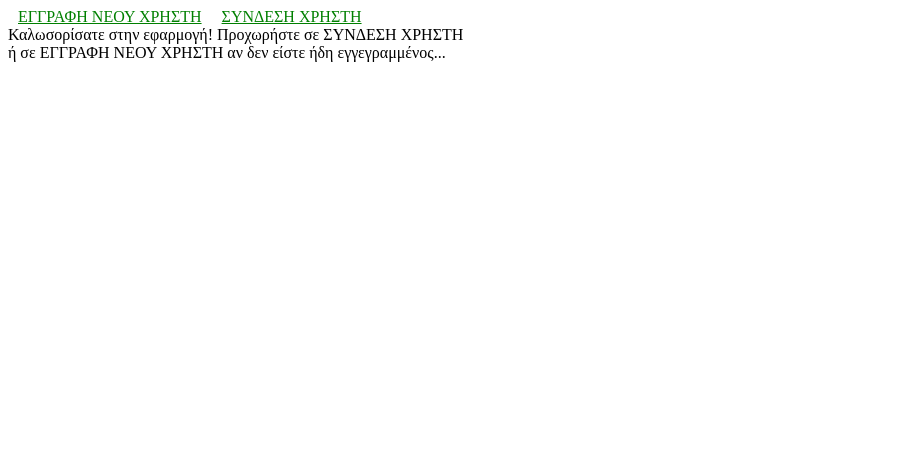
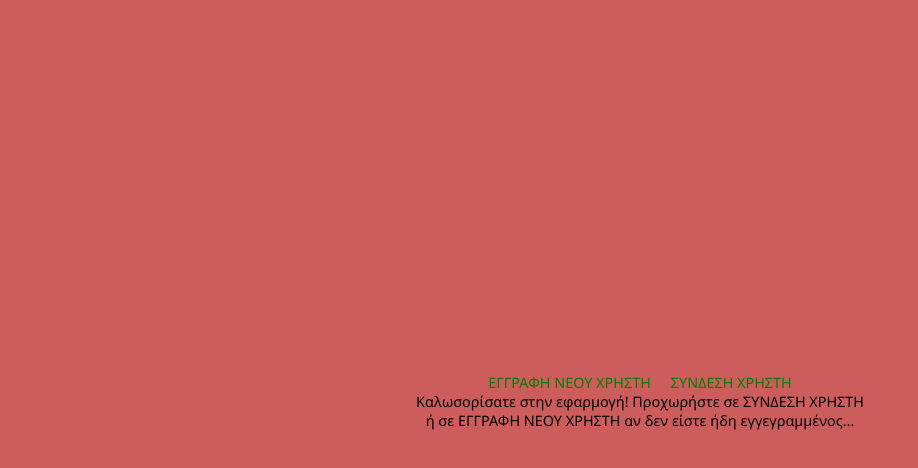
Before and after one commit to GiannisClipper/payments_web, a React (Create React App) app: page / in a window 1280 px wide. Shown: the top 468 px of the page, without its empty margins (0-918 px from the left). Built offline with nearby package versions, Linux system fonts and the light colour scheme.

Commit message:
Working on modals

```diff
--- a/src/auth/components/buttons.jsx
+++ b/src/auth/components/buttons.jsx
@@ -5,7 +5,6 @@ import { LABELS } from '../constants.js';
 // --- --- --- --- --- --- --- --- ---
 
 export const ButtonSignup = ({auth, data, allowRequest, isLoading, onRequest}) => (
-
     <button
         onClick={() => onRequest(auth, data)}
         disabled={!allowRequest}
@@ -16,7 +15,6 @@ export const ButtonSignup = ({auth, data, allowRequest, isLoading, onRequest}) =
 )
 
 export const ButtonSignin = ({auth, data, allowRequest, isLoading, onRequest}) => (
-
     <button
         onClick={() => onRequest(auth, data)}
         disabled={!allowRequest}
--- a/src/core/components/groups.jsx
+++ b/src/core/components/groups.jsx
@@ -44,7 +44,7 @@ export const GroupInputId = ({namespace}) => (
 
 export const GroupFormButtons = props => {
     return (
-        <div>
+        <div className='section section_buttons'>
             <MappedButtonSelectCreate {...props} />
             <MappedButtonSelectRetrieve {...props} />
             <MappedButtonCloseForm {...props} />
@@ -72,7 +72,7 @@ export const GroupCreateButtons = props => {
 
 export const GroupUpdateButtons = props => {
     return (
-        <div>
+        <div className='section section_buttons'>
             <MappedButtonRequestUpdate {...props} />
             <MappedButtonCloseMode {...props} />
         </div>
@@ -81,7 +81,7 @@ export const GroupUpdateButtons = props => {
 
 export const GroupRetrieveButtons = props => {
     return (
-        <div>
+        <div className='section section_buttons'>
             <MappedButtonRequestRetrieve {...props} />
             <MappedButtonCloseMode {...props} />
         </div>
@@ -90,7 +90,7 @@ export const GroupRetrieveButtons = props => {
 
 export const GroupDeleteButtons = props => {
     return (
-        <div>
+        <div className='section section_buttons'>
             <MappedButtonRequestDelete {...props} />
             <MappedButtonCloseMode {...props} />
         </div>
--- a/src/core/components/sections.jsx
+++ b/src/core/components/sections.jsx
@@ -69,7 +69,8 @@ export const SectionRelated = ({namespace, items, onSelect}) => {
     let key = 0;
 
     return (
-        <div className='section section_related'>
+        <div className='modal containerH'>
+            <div className='section section_related containerV'>
                 <ul>
                     {items.order.map(id => (
                         <li key={id} onClick={() => onSelect(id)}>
@@ -81,5 +82,6 @@ export const SectionRelated = ({namespace, items, onSelect}) => {
                 </ul>
                 <MappedButtonCloseRelated {...{namespace}} />
             </div>
+        </div>
     )
 }
--- a/src/index.js
+++ b/src/index.js
@@ -8,7 +8,7 @@ import thunk from "redux-thunk";
 import rootReducer from "./root/reducers.js";
 import { MappedApp } from "./root/containers/app.js";
 
-// import "./styles.css";
+import "./static/styles.css";
 
 let store = createStore(
     rootReducer,
--- a/src/root/components/App.jsx
+++ b/src/root/components/App.jsx
@@ -1,8 +1,8 @@
 import React from 'react';
 
-import { BrowserRouter, Switch, Route } from 'react-router-dom';
+import { BrowserRouter, Switch, Route, Redirect } from 'react-router-dom';
 
-import { NavBar } from './NavBar.jsx';
+import { MappedNav } from '../containers/nav.js';
 
 import { MappedFormSignup, MappedFormSignin, MappedFormSignout } from '../../auth/containers/forms.js';
 
@@ -31,16 +31,18 @@ const App = ({auth}) => {
 
 	return (
 		<BrowserRouter>
-
-			<NavBar auth={auth} />
-
+            <div className='containerH'>
+			<div className='containerV'>
+			<div className='main'>
 			{auth.token.key?(
 				<Switch>
+					<Route exact path='/' component={MappedNav} />
 					<Route path='/users' component={MappedFormUsers} />
 					<Route path='/funds' component={MappedFormFunds} />
 					<Route path='/genres' component={MappedFormGenres} />
 					<Route path='/payments' component={MappedFormPayments} />
 					<Route path='/signout' component={MappedFormSignout} />
+					<Route render={() => (<Redirect to={{pathname: '/'}} />)} />
 				</Switch>
 
 			):(
@@ -48,6 +50,7 @@ const App = ({auth}) => {
 				<Switch>
 					<Route path='/signup' component={MappedFormSignup} />
 					<Route path='/signin' component={MappedFormSignin} />
+					<Route path='/' component={MappedNav} />
 				</Switch>
 				<div className='welcome'>
 					{welcome.map(x => (
@@ -57,7 +60,9 @@ const App = ({auth}) => {
 				</div>
 				</>
 			)}
-
+			</div>
+			</div>
+			</div>
 		</BrowserRouter>
 	)
 }
--- a/src/root/components/NavBar.jsx
+++ b/src/root/components/Nav.jsx
@@ -4,7 +4,7 @@ import { NavLink } from 'react-router-dom';
 
 import { LABELS } from '../constants.js';
 
-export const NavBar = ({auth}) => {
+export const Nav = ({auth}) => {
 	return (
 		auth.token.key?(
 			<div>
--- /dev/null
+++ b/src/root/containers/nav.js
@@ -0,0 +1,11 @@
+import { connect } from 'react-redux';
+
+import { Nav } from '../components/Nav.jsx';
+
+import { NAMESPACE } from '../../auth/constants.js';
+
+export const MappedNav = connect(
+    state => ({
+        auth: state[NAMESPACE],
+    }),
+)(Nav);
--- /dev/null
+++ b/src/static/styles.css
@@ -0,0 +1,135 @@
+/* generic */
+
+* {
+	box-sizing: border-box;
+    margin: 0;
+    outline: inherit;
+	border: none;
+   	padding: 0;
+ 	background: none;
+	color: inherit;
+	font: inherit;
+	text-decoration: none;
+	list-style-type: none;
+}
+
+a, button {
+	cursor: pointer;
+}
+
+/* body, containers, header, main, footer */
+
+body {
+	--color-body: rgb(205, 92, 92);
+	--color-back: rgb( 0, 220, 220);
+	--color-form:  rgb(0, 206, 209);
+    --color-form-darker: rgb(70, 130, 180);
+    --color-form-lighter: rgb(176, 224, 230);
+	--color-menu: rgb(0, 139, 139);
+
+    background-color: var(--color-body);
+	/*font-family: monospace, "Trebuchet MS", fantasy;*/
+	font-family: 'Segoe UI', Tahoma, Geneva, Verdana, sans-serif;
+    font-size: 0.9em;
+}
+
+.containerH {
+	width: 80%;
+    margin-left: auto;
+    margin-right: auto;
+
+	min-height: 100vh; /* allow child (.containerV) to be centered vertical */
+	line-height: 100vh; /* allow child (.containerV) to be centered vertical */
+}
+
+.containerV {
+	width: 100%;
+	/*background-color: var(--color-form);*/
+    text-align: center;
+
+	display: inline-block; /* center vertical to parent (.containerH) */
+	line-height: normal; /* center vertical to parent (.containerH) */
+	vertical-align: middle; /* center vertical to parent (.containerH) */
+	position: relative;
+}
+
+main {
+	min-height: calc(50vh); /* allow child (.form) to be centered vertical */
+	line-height: 50vh; /* allow child (.form) to be centered vertical */
+}
+
+.form {
+    background-color: var(--color-form);
+}
+
+.form .title {
+    background-color: var(--color-form-darker);
+    padding: .5em;
+    color: var(--color-form-lighter);
+    font-size: 1.25em;
+}
+
+.form .section {
+    margin-top: 1em;
+    padding: .5em;
+}
+
+/*** group_input ************************************************************/
+
+.group_input {
+    display: inline-block;
+    margin-top: .5em;
+    margin-bottom: .5em;
+    width: 30em;
+}
+
+.group_input .label {
+    display: inline-block;
+    background-color: var(--color-form-darker);
+    padding: .25em;
+    width: 25%;
+}
+
+input:not([type=radio]), .input_radio {
+    background-color: var(--color-form-lighter);
+    padding: .25em;
+    width: 75%;
+}
+
+.input_radio {
+    display: inline-block;
+}
+
+.input_radio > span {
+    display: inline-block;
+    width:50%;
+}
+
+.input_radio > span * {
+    margin-right: .5em;
+}
+
+/*** group_input ************************************************************/
+
+/* Modal (background) */
+
+.modal {
+    position: fixed; /* Stay in place */
+    z-index: 1; /* Sit on top */
+    left: 0;
+    top: 0;
+    width: 100%; /* Full width */
+    height: 100%; /* Full height */
+    overflow: auto; /* Enable scroll if needed */
+    background-color: rgb(0,0,0); /* Fallback color */
+    background-color: rgba(0,0,0,0.4); /* Black w/ opacity */
+  }
+
+  /* Modal (content) */
+
+.modal > div {
+    background-color: var(--color-form-lighter);
+    border: 4px solid var(--color-form);
+    padding: 2em;
+    width: 70%;
+}
--- a/src/users/constants.js
+++ b/src/users/constants.js
@@ -1,9 +1,9 @@
 const NAMESPACE = 'users';
 
 const LABELS = {
-    INPUT_USERNAME: 'ΟΝΟΜΑ ΧΡΗΣΤΗ',
-    INPUT_PASSWORD: 'ΚΩΔΙΚΟΣ ΕΙΣΟΔΟΥ',
-    INPUT_PASSWORD2: 'ΕΠΑΝΑΛΗΨΗ ΚΩΔΙΚΟΥ',
+    INPUT_USERNAME: 'ΟΝΟΜΑ',
+    INPUT_PASSWORD: 'ΚΩΔΙΚΟΣ',
+    INPUT_PASSWORD2: 'ΕΠΑΝΑΛΗΨΗ',
     INPUT_EMAIL: 'EMAIL',
 };
 
```
Also changed, not shown: src/auth/actions.js (line endings or trailing spaces). Lines whose indentation alone changed are shown as unchanged.
